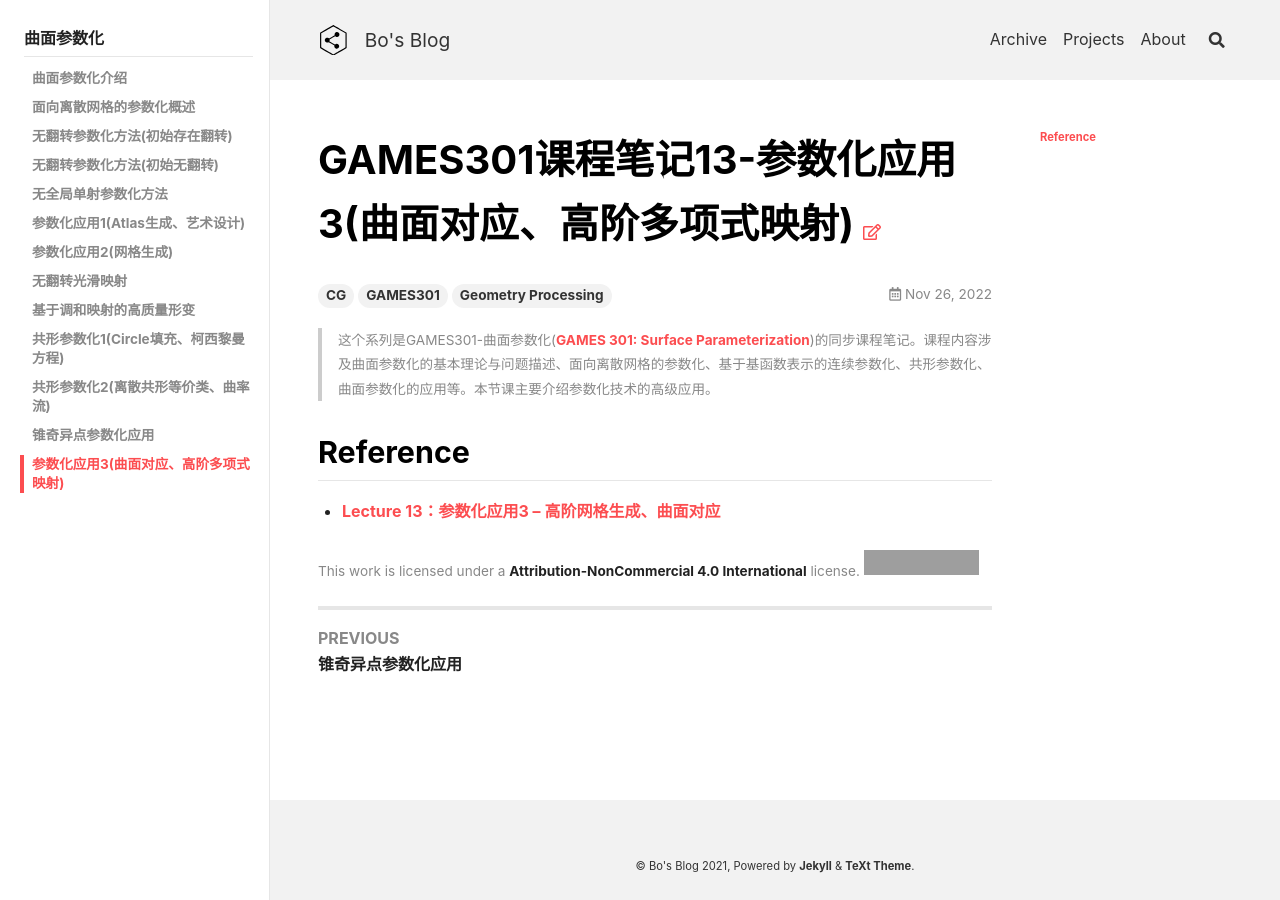
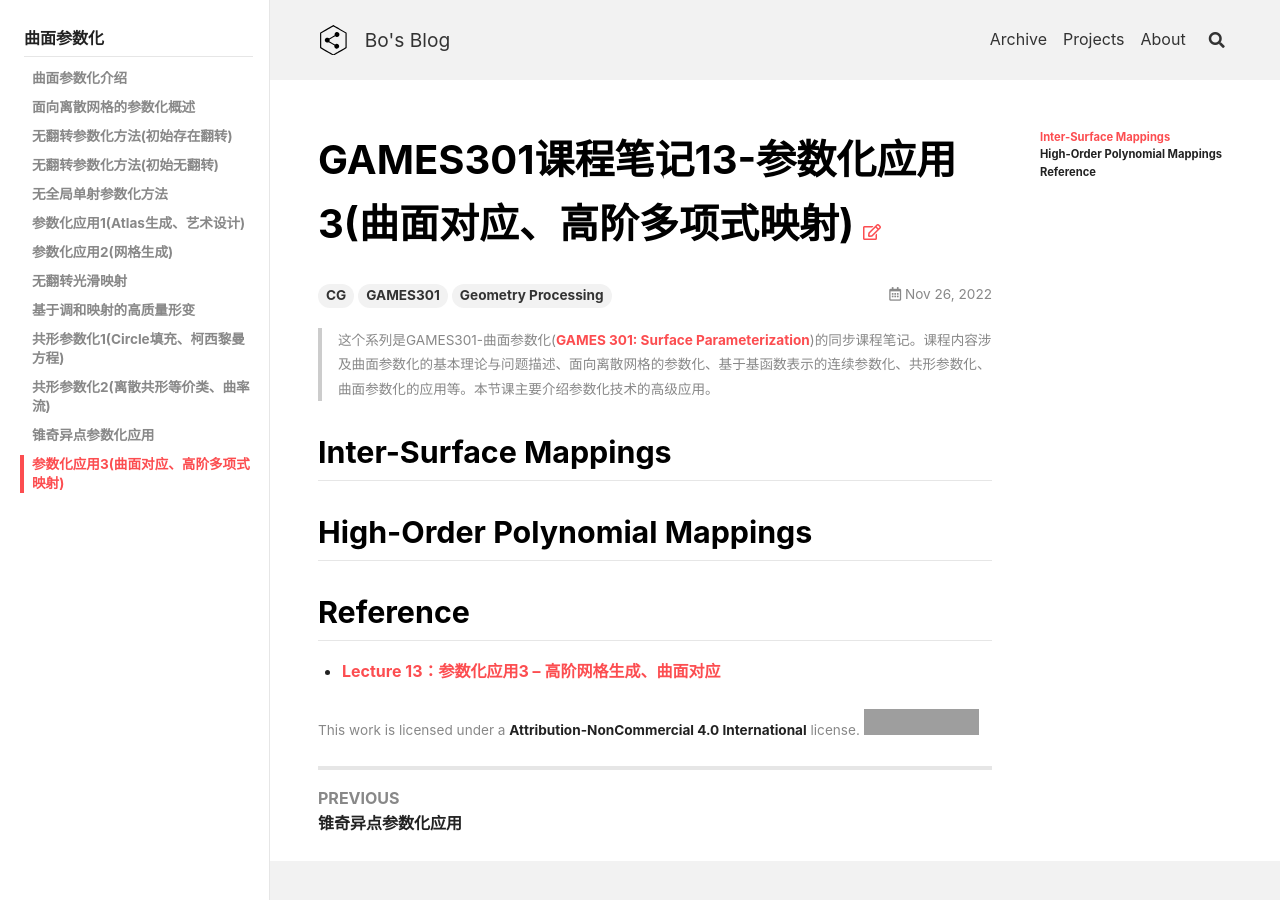
Before and after one commit to peng00bo00/peng00bo00_previous_blog, a Jekyll site: the page built from _posts/2022-11-26-GAMES301-NOTES-13.md, in a window 1280 px wide. Built offline with Jekyll 4.4.1, drawn with Linux system fonts in a browser that asks for light colours; nearby versions of some CDN libraries; grey boxes are pictures that could not be loaded.

Commit message:
Update 2022-11-26-GAMES301-NOTES-13.md

```diff
--- a/_posts/2022-11-26-GAMES301-NOTES-13.md
+++ b/_posts/2022-11-26-GAMES301-NOTES-13.md
@@ -12,6 +12,10 @@ sidebar:
 > 这个系列是GAMES301-曲面参数化([GAMES 301: Surface Parameterization](http://staff.ustc.edu.cn/~renjiec/GAMES301/index.html))的同步课程笔记。课程内容涉及曲面参数化的基本理论与问题描述、面向离散网格的参数化、基于基函数表示的连续参数化、共形参数化、曲面参数化的应用等。本节课主要介绍参数化技术的高级应用。
 <!--more-->
 
+## Inter-Surface Mappings
+
+## High-Order Polynomial Mappings
+
 ## Reference
 
 - [Lecture 13：参数化应用3 – 高阶网格生成、曲面对应](https://www.bilibili.com/video/BV18T411P7hT/?p=13&vd_source=7a2542c6c909b3ee1fab551277360826)
```
